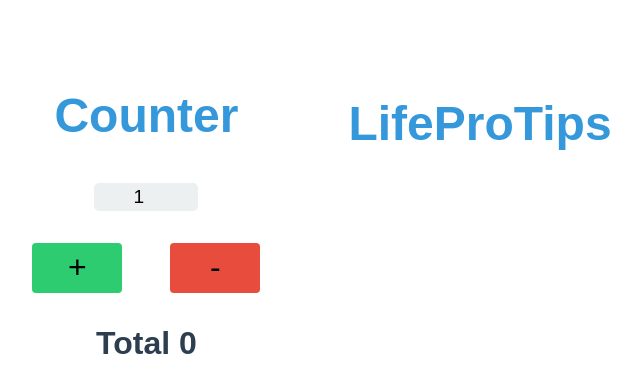
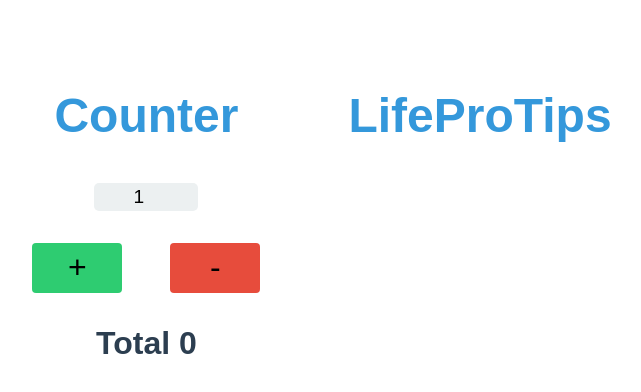
Before and after one commit to fredhawk/tally-quote, a React (Create React App) app: page / in a window 1280 px wide. Shown: the top 392 px of the page, without its empty margins (330-971 px from the left). Built offline with nearby package versions, Linux system fonts and the light colour scheme; no server answers.

Commit message:
Change aligned the headlines in big screen

```diff
--- a/src/containers/LifeProTips.js
+++ b/src/containers/LifeProTips.js
@@ -23,8 +23,8 @@
   render() {
     return (
       <section className="LPT">
+        <h1 className="LPT-title">LifeProTips</h1>
         <article className="LPT-tip">
-          <h1 className="LPT-title">LifeProTips</h1>
           <p className="LPT-text">
             {this.state.tips[this.props.randomNumber] ? this.state.tips[this.props.randomNumber].data.title : ``}
           </p>
```
